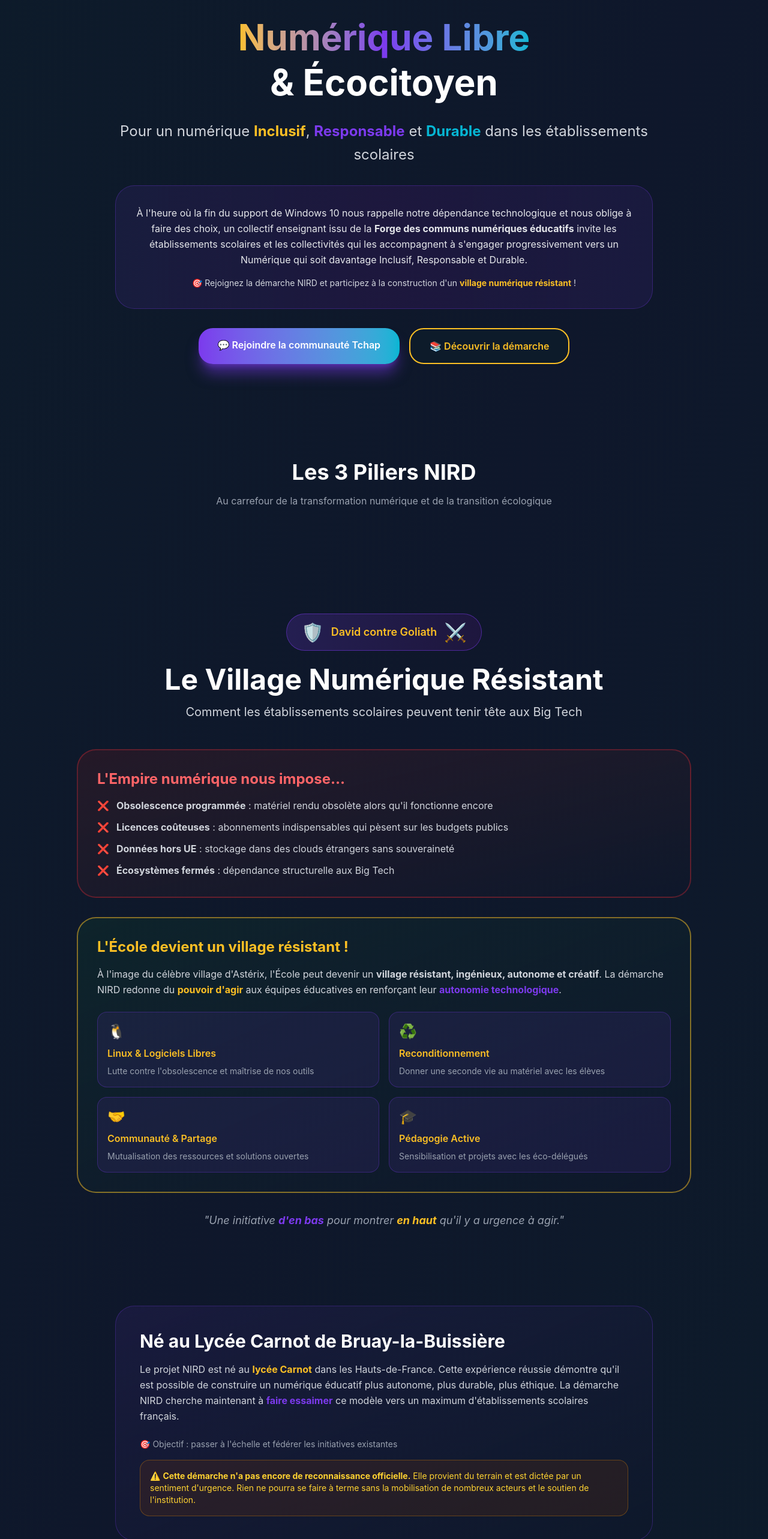
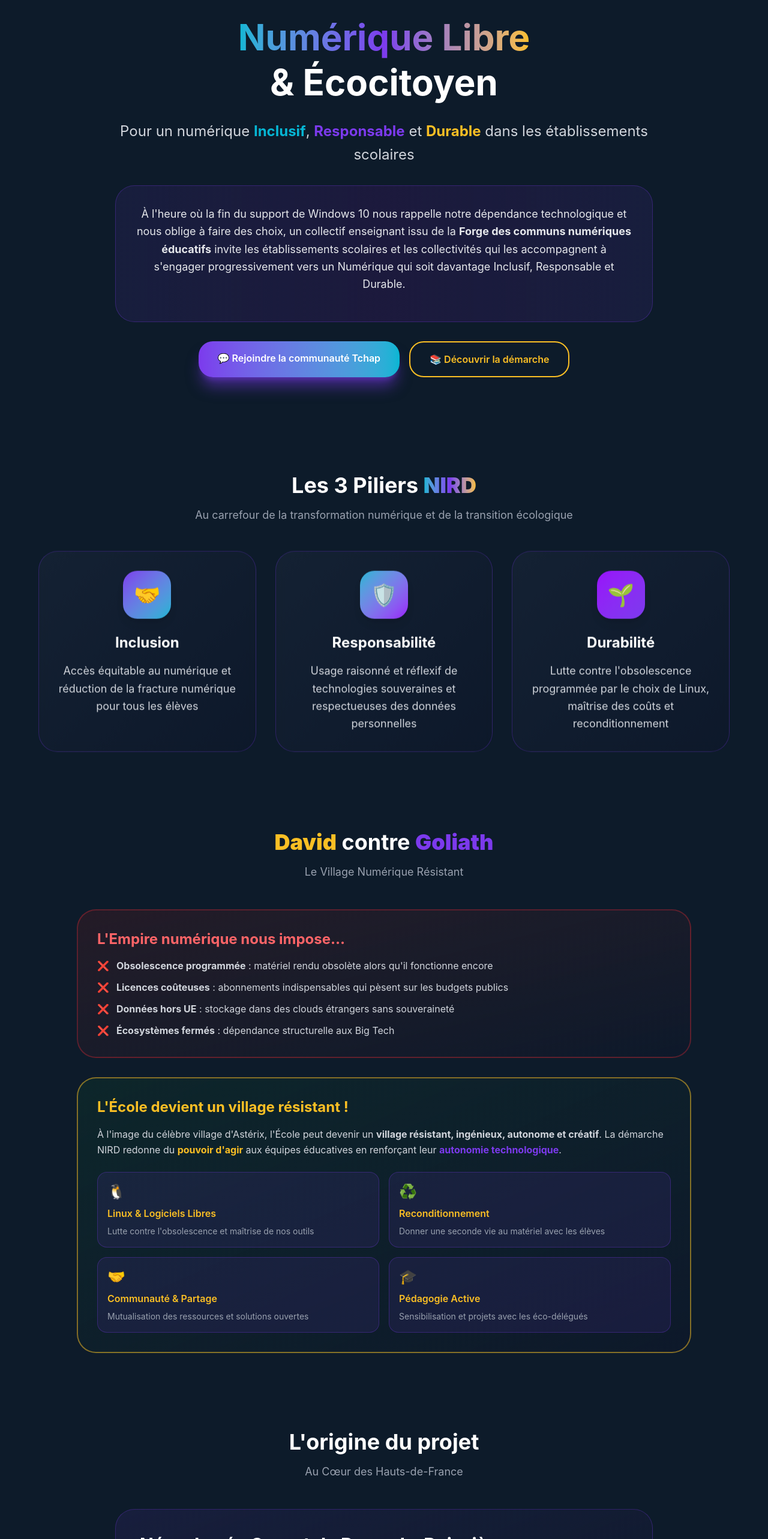
Before and after one commit to InTheSnow31/NDI2025, a Vue app: page / in a window 1280 px wide. Shown: the part 234-2800 px from the top of the page at 60% size. Built offline with nearby package versions, Linux system fonts and the light colour scheme.

Commit message:
fix font & colors

```diff
--- a/src/App.vue
+++ b/src/App.vue
@@ -13,34 +13,12 @@ const menuItems = [
   { emoji: '❓', label: 'Pourquoi', href: '#pourquoi' },
 ]
 
-// Les 3 piliers NIRD
-const piliers = [
-  {
-    emoji: '🤝',
-    title: 'Inclusion',
-    description: 'Accès équitable au numérique et réduction de la fracture numérique pour tous les élèves',
-    color: 'from-nird-purple to-nird-cyan'
-  },
-  {
-    emoji: '🛡️',
-    title: 'Responsabilité',
-    description: 'Usage raisonné et réflexif de technologies souveraines et respectueuses des données personnelles',
-    color: 'from-nird-cyan to-purple-600'
-  },
-  {
-    emoji: '🌱',
-    title: 'Durabilité',
-    description: 'Lutte contre l\'obsolescence programmée par le choix de Linux, maîtrise des coûts et reconditionnement',
-    color: 'from-purple-600 to-nird-purple'
-  }
-]
-
 // Menu mobile toggle
 const mobileMenuOpen = ref(false)
 </script>
 
 <template>
-  <div class="min-h-screen bg-gradient-to-br from-nird-night via-slate-900 to-nird-night">
+  <div class="min-h-screen bg-gradient-to-bl from-nird-night via-nird-night to-nird-night">
     <!-- Header / Navigation -->
     <header class="sticky top-0 z-50 backdrop-blur-lg bg-nird-night/80 border-b border-nird-purple/30">
       <nav class="container mx-auto px-4 py-4">
--- a/src/views/DefiNational.vue
+++ b/src/views/DefiNational.vue
@@ -1,3 +1,27 @@
+<script setup lang="ts">
+// Les 3 piliers NIRD
+const piliers = [
+  {
+    emoji: '🤝',
+    title: 'Inclusion',
+    description: 'Accès équitable au numérique et réduction de la fracture numérique pour tous les élèves',
+    color: 'from-nird-purple to-nird-cyan'
+  },
+  {
+    emoji: '🛡️',
+    title: 'Responsabilité',
+    description: 'Usage raisonné et réflexif de technologies souveraines et respectueuses des données personnelles',
+    color: 'from-nird-cyan to-purple-600'
+  },
+  {
+    emoji: '🌱',
+    title: 'Durabilité',
+    description: 'Lutte contre l\'obsolescence programmée par le choix de Linux, maîtrise des coûts et reconditionnement',
+    color: 'from-purple-600 to-nird-purple'
+  }
+]
+</script>
+
 <template>
     <!-- Hero Section -->
     <section id="accueil" class="container mx-auto px-4 py-16 md:py-24">
@@ -11,7 +35,7 @@
 
         <!-- Titre principal -->
         <h2 class="text-5xl md:text-6xl font-bold mb-6 leading-tight">
-          <span class="text-transparent bg-clip-text bg-gradient-to-r from-nird-yellow via-nird-purple to-nird-cyan">
+          <span class="text-transparent bg-clip-text bg-gradient-to-r from-nird-cyan via-nird-purple to-nird-yellow">
             Numérique Libre
           </span>
           <br />
@@ -20,20 +44,17 @@
 
         <!-- Sous-titre -->
         <p class="text-xl md:text-2xl text-gray-300 mb-8 leading-relaxed">
-          Pour un numérique <strong class="text-nird-yellow">Inclusif</strong>,
+          Pour un numérique <strong class="text-nird-cyan">Inclusif</strong>,
           <strong class="text-nird-purple">Responsable</strong> et
-          <strong class="text-nird-cyan">Durable</strong> dans les établissements scolaires
+          <strong class="text-nird-yellow">Durable</strong> dans les établissements scolaires
         </p>
 
         <!-- Description contextuelle -->
         <div class="bg-gradient-to-r from-nird-purple/10 via-purple-900/20 to-nird-purple/10 rounded-3xl p-8 mb-8 border border-nird-purple/30">
-          <p class="text-gray-200 leading-relaxed mb-4">
+          <p class="text-lg text-gray-200 leading-relaxed mb-4">
             À l'heure où la fin du support de Windows 10 nous rappelle notre dépendance technologique et nous oblige à faire des choix,
             un collectif enseignant issu de la <strong>Forge des communs numériques éducatifs</strong> invite les établissements scolaires
             et les collectivités qui les accompagnent à s'engager progressivement vers un Numérique qui soit davantage Inclusif, Responsable et Durable.
-          </p>
-          <p class="text-gray-300 text-sm">
-            🎯 Rejoignez la démarche NIRD et participez à la construction d'un <strong class="text-nird-yellow">village numérique résistant</strong> !
           </p>
         </div>
 
@@ -59,8 +80,10 @@
     <!-- Les 3 Piliers NIRD -->
     <section id="piliers" class="container mx-auto px-4 py-16">
       <div class="text-center mb-12">
-        <h3 class="text-4xl font-bold text-white mb-4">Les 3 Piliers NIRD</h3>
-        <p class="text-gray-400">Au carrefour de la transformation numérique et de la transition écologique</p>
+        <h3 class="text-4xl font-bold text-white mb-4">Les 3 Piliers
+          <strong class="text-transparent bg-clip-text bg-gradient-to-r from-nird-cyan via-nird-purple to-nird-yellow">NIRD</strong>
+        </h3>
+        <p class="text-lg text-gray-400">Au carrefour de la transformation numérique et de la transition écologique</p>
       </div>
 
       <div class="grid md:grid-cols-3 gap-8 max-w-6xl mx-auto">
@@ -83,7 +106,7 @@
           </h4>
 
           <!-- Description -->
-          <p class="text-gray-300 text-center leading-relaxed">
+          <p class="text-lg text-gray-300 text-center leading-relaxed">
             {{ pilier.description }}
           </p>
 
@@ -98,23 +121,11 @@
 
     <!-- Section Résistance Numérique -->
     <section id="resistance" class="container mx-auto px-4 py-16">
+      <div class="text-center mb-12">
+        <h3 class="text-4xl font-bold text-white mb-4"><strong class="text-nird-yellow">David</strong> contre <strong class="text-nird-purple">Goliath</strong></h3>
+        <p class="text-lg text-gray-400">Le Village Numérique Résistant</p>
+      </div>
       <div class="max-w-5xl mx-auto">
-
-        <!-- Header avec métaphore Astérix -->
-        <div class="text-center mb-12">
-          <div class="inline-flex items-center space-x-3 px-6 py-3 bg-gradient-to-r from-nird-purple/20 to-purple-900/20 rounded-full mb-6 border border-nird-purple/50">
-            <span class="text-3xl">🛡️</span>
-            <span class="text-lg font-semibold text-nird-yellow">David contre Goliath</span>
-            <span class="text-3xl">⚔️</span>
-          </div>
-
-          <h3 class="text-4xl md:text-5xl font-bold text-white mb-4">
-            Le Village Numérique Résistant
-          </h3>
-          <p class="text-xl text-gray-300">
-            Comment les établissements scolaires peuvent tenir tête aux Big Tech
-          </p>
-        </div>
 
         <!-- Le problème : Goliath numérique -->
         <div class="bg-gradient-to-br from-red-900/20 to-slate-900/50 rounded-3xl p-8 mb-8 border-2 border-red-500/30">
@@ -182,38 +193,32 @@
             </div>
           </div>
         </div>
-
-        <!-- Citation inspirante -->
-        <div class="mt-8 text-center">
-          <p class="text-lg italic text-gray-400">
-            "Une initiative <strong class="text-nird-purple">d'en bas</strong> pour montrer
-            <strong class="text-nird-yellow">en haut</strong> qu'il y a urgence à agir."
-          </p>
-        </div>
       </div>
     </section>
 
     <!-- Section Origine & Lycée Carnot -->
     <section id="origine" class="container mx-auto px-4 py-16">
+      <div class="text-center mb-12">
+        <h3 class="text-4xl font-bold text-white mb-4">L'origine du projet</h3>
+        <p class="text-lg text-gray-400">Au Cœur des Hauts-de-France</p>
+      </div>
+
       <div class="max-w-4xl mx-auto bg-gradient-to-br from-nird-purple/10 to-slate-900/50 rounded-3xl p-10 border border-nird-purple/30">
         <div class="flex items-start space-x-6">
           <div>
             <h3 class="text-3xl font-bold text-white mb-4">
               Né au Lycée Carnot de Bruay-la-Buissière
             </h3>
-            <p class="text-gray-300 leading-relaxed mb-6">
+            <p class="text-lg text-gray-300 leading-relaxed mb-6">
               Le projet NIRD est né au <strong class="text-nird-yellow">lycée Carnot</strong> dans les Hauts-de-France.
               Cette expérience réussie démontre qu'il est possible de construire un numérique éducatif plus autonome,
               plus durable, plus éthique. La démarche NIRD cherche maintenant à <strong class="text-nird-purple">faire essaimer</strong>
               ce modèle vers un maximum d'établissements scolaires français.
             </p>
-            <p class="text-sm text-gray-400 mb-4">
-              🎯 Objectif : passer à l'échelle et fédérer les initiatives existantes
-            </p>
 
             <!-- Statut actuel -->
             <div class="bg-amber-900/20 border border-amber-500/30 rounded-xl p-4">
-              <p class="text-amber-300 text-sm">
+              <p class="text-amber-300 text-base">
                 ⚠️ <strong>Cette démarche n'a pas encore de reconnaissance officielle.</strong>
                 Elle provient du terrain et est dictée par un sentiment d'urgence. Rien ne pourra se faire à terme
                 sans la mobilisation de nombreux acteurs et le soutien de l'institution.
```
